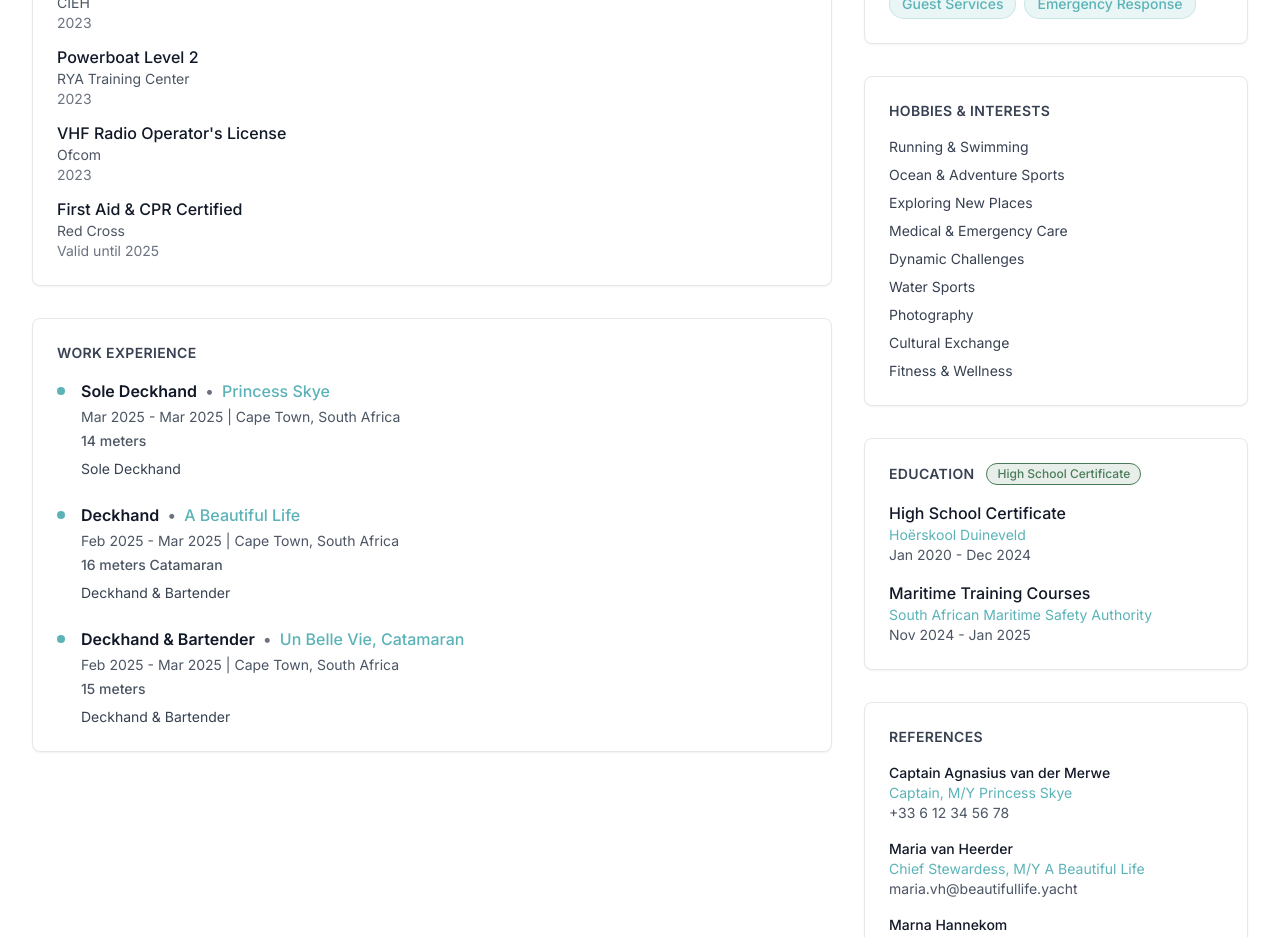
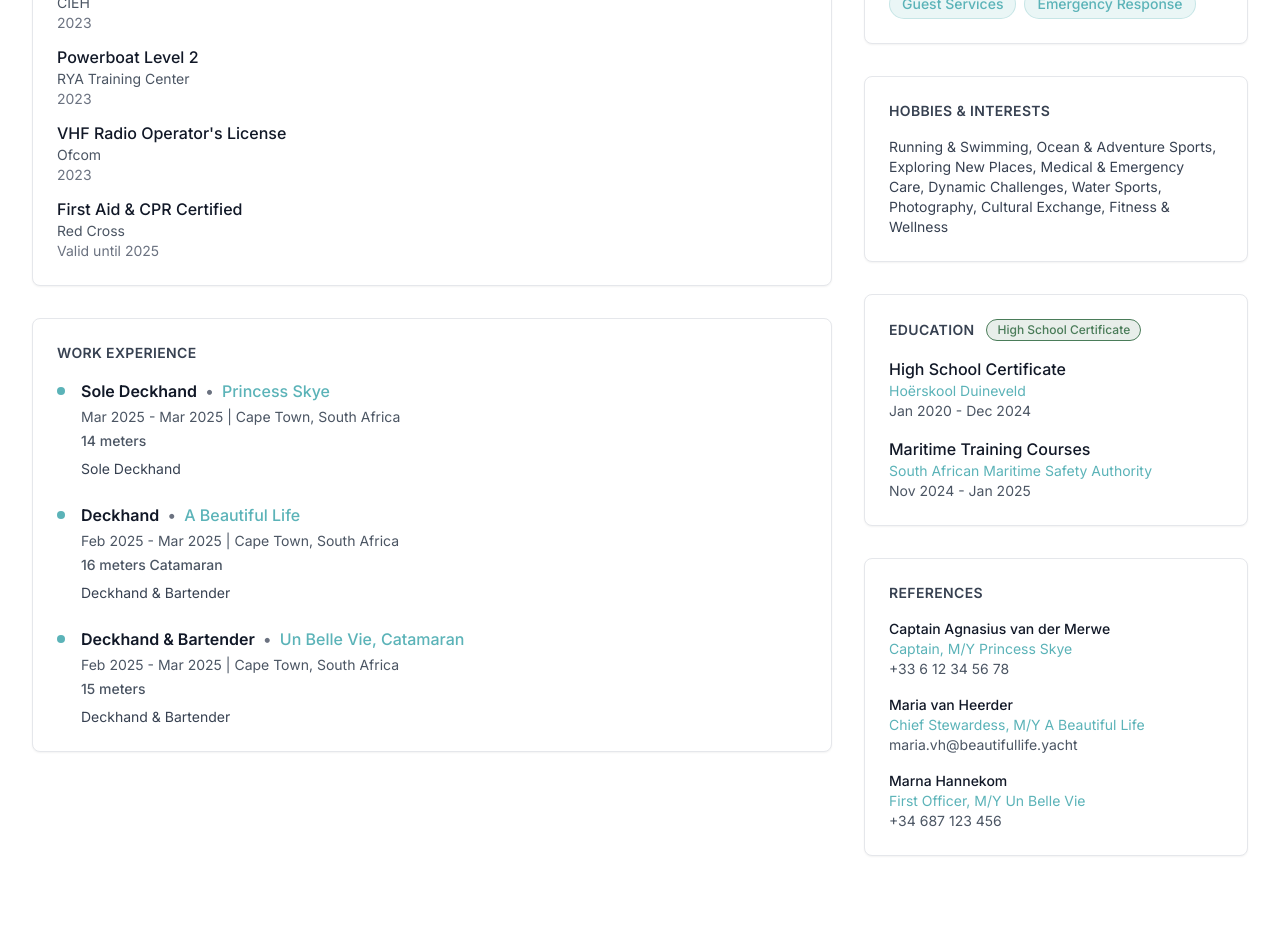
Before and after one commit to bucklemeshoe/cv-enhancer, a Next.js app: page /cv in a window 1280 px wide. Shown: the part 1060-1997 px from the top of the page. Built offline with nearby package versions, Linux system fonts and the light colour scheme.

Commit message:
feat: Display hobbies inline with commas instead of list
- Changed from vertical list to comma-separated inline display
- Matches Languages format for consistency
- More compact and space-efficient

```diff
--- a/components/Hobbies.js
+++ b/components/Hobbies.js
@@ -6,13 +6,9 @@
       <h2 className="text-sm font-semibold uppercase tracking-wide text-gray-700 mb-4">
         Hobbies & Interests
       </h2>
-      <ul className="space-y-2">
-        {hobbies.map((hobby, index) => (
-          <li key={index} className="text-sm text-gray-700">
-            {hobby}
-          </li>
-        ))}
-      </ul>
+      <p className="text-sm text-gray-700">
+        {hobbies.join(', ')}
+      </p>
     </div>
   )
 }
```
